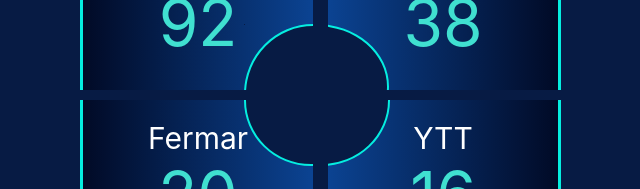
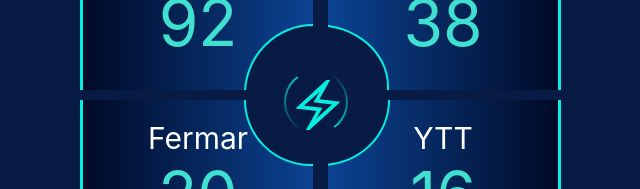
Before and after one commit to DiyorbekOrtiqov/buttom, a React (Create React App) app: page / in a window 1280 px wide. Shown: the part 760-949 px from the top of the page, without its empty margins (355-995 px from the left). Built offline with nearby package versions, Linux system fonts and the light colour scheme.

Commit message:
the end  elektry skrol animation

```diff
--- a/src/App.css
+++ b/src/App.css
@@ -288,8 +288,73 @@
 }
 
 .electri_div{
-  margin-left: 185px;
-  bottom: -50px;
+  margin-left: 213px;
+  bottom: -44px;
+  position: absolute;
+  z-index: 2;
 
 
 }
+
+.electri{
+  width: 60px;
+}
+
+.skrolElectri_div{
+  position: absolute;
+  width: 64px;
+  height: 64px;
+  margin-left: 209px;
+  bottom: -39px;
+  background-color: transparent;
+  border-radius: 500px;
+  display: flex;
+  justify-content: center;
+  align-items: center;
+  overflow: hidden;
+}
+
+.skrolElectri_div::after {
+  content: "";
+  position: absolute;
+  width: 64px;
+  height: 64px;
+  background-image: conic-gradient(
+    transparent,
+    transparent,
+    transparent,
+    #01CABB
+  );
+  animation: animate 4s linear infinite;
+  animation-delay: -10s;
+}
+.skrolElectri_div::before {
+  content: "";
+  position: absolute;
+  width: 64px;
+  height: 64px;
+  background-image: conic-gradient(
+    transparent,
+    transparent,
+    transparent,
+    #01CABB
+  );
+  animation: skrolElectrianimate 4s linear infinite;
+}
+
+
+@keyframes skrolElectrianimate {
+  0% {
+    transform: rotate(0deg);
+  }
+  100% {
+    transform: rotate(360deg);
+  }
+}
+.skrolElectri_div span {
+  position: absolute;
+  inset: 2px;
+  border-radius: 500px;
+  background: #071B44;
+  z-index: 1;
+}
--- a/src/App.js
+++ b/src/App.js
@@ -62,9 +62,14 @@ function App() {
             </div>
           </div>
           <div className="Hero_centercomponents">
+            <div className="skrolElectri_div">
+              <span>
+
+              </span>
+            </div>
             <div className="electri_div">
 
-              {/* <img src={electri} className="electri" alt="charger icon" /> */}
+              <img src={electri} className="electri" alt="charger icon" />
             </div>
           </div>
 
```
